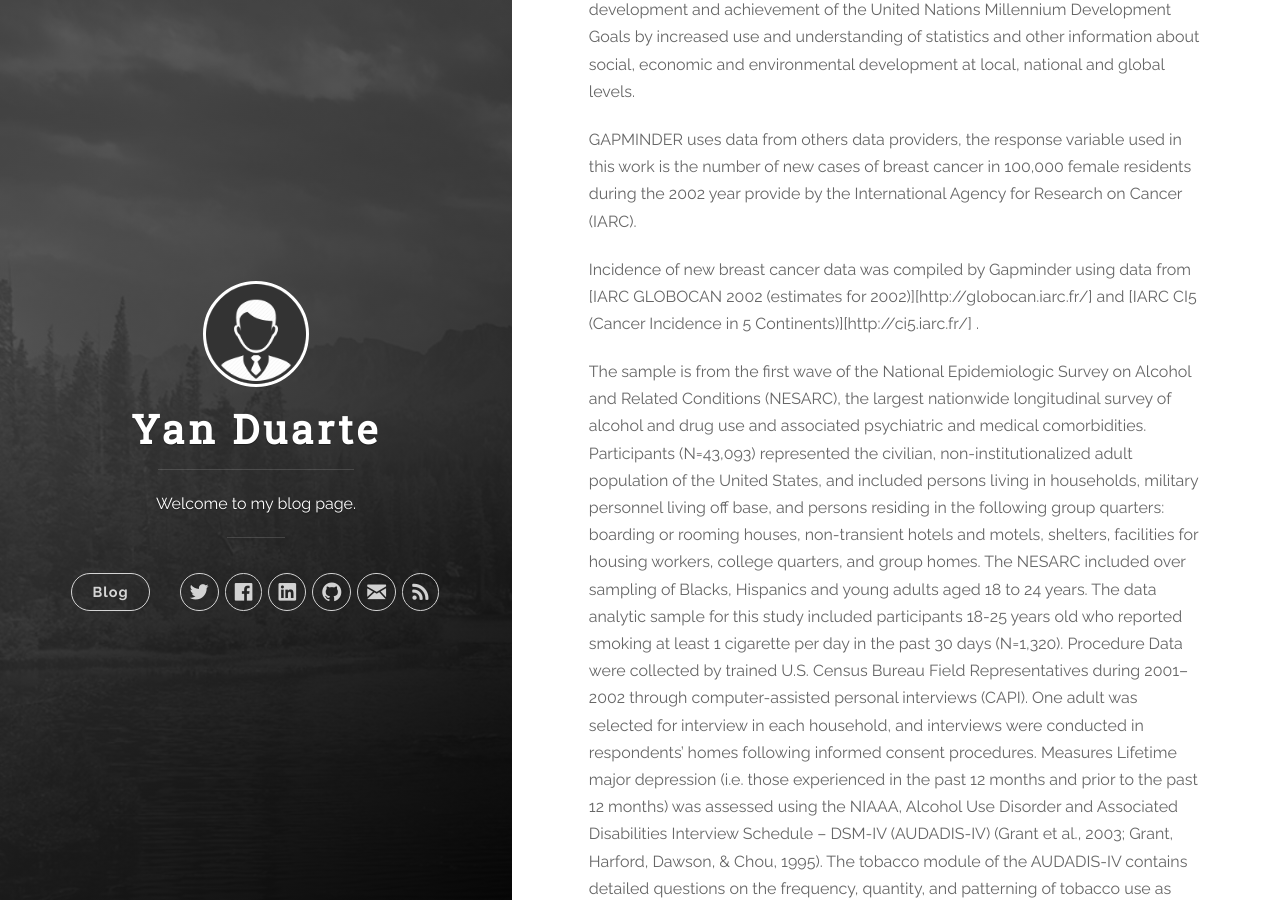
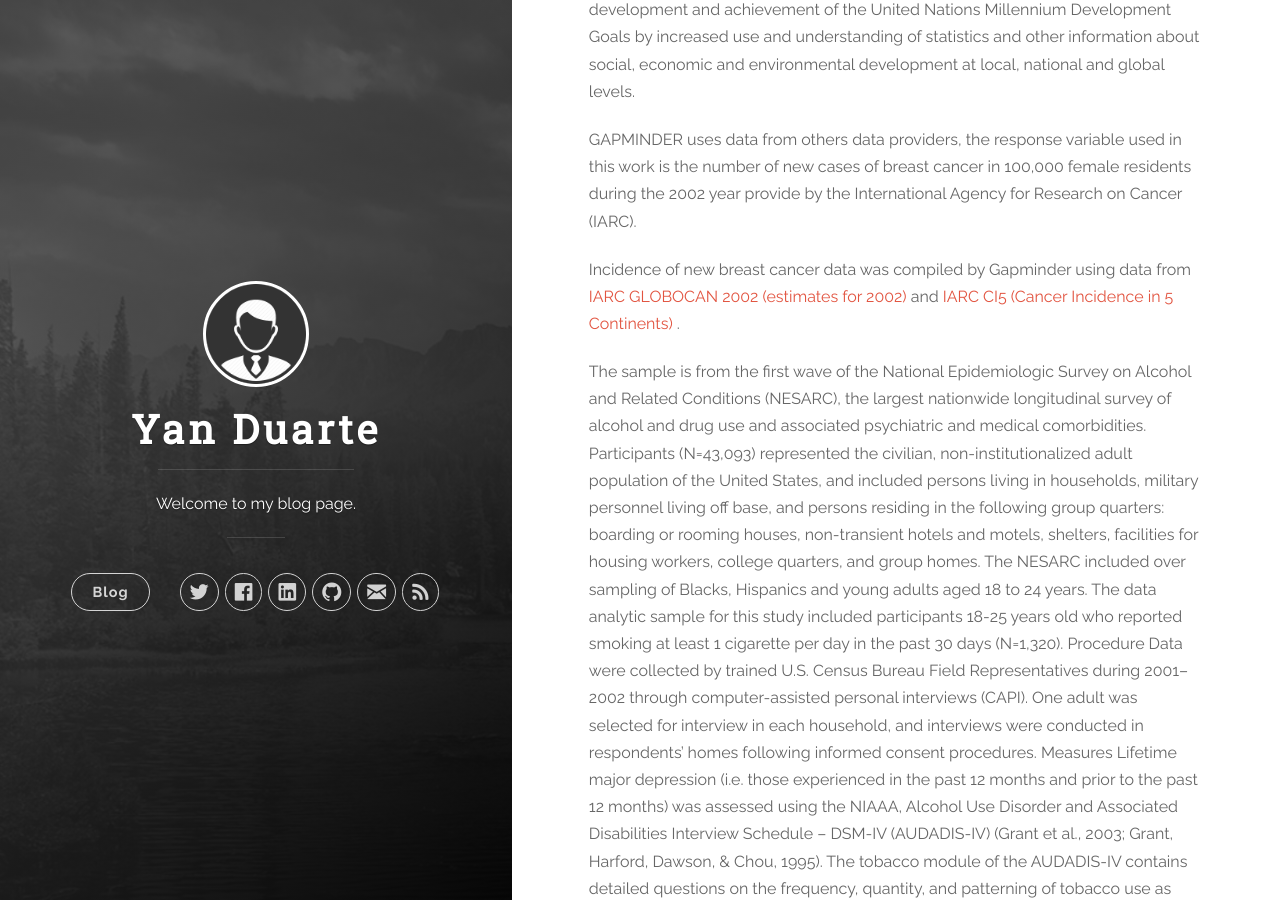
Before and after one commit to yan-duarte/yan-duarte.github.io, a Jekyll site: the page built from _posts/2016-09-01-RMP-Assignment1.md, in a window 1280 px wide and 900 px high, scrolled down 399 px. Built offline with Jekyll 4.4.1, drawn with Linux system fonts in a browser that asks for light colours; nearby versions of some CDN libraries.

Commit message:
Updated 2016-09-01-RMP-Assignment1.md

```diff
--- a/_posts/2016-09-01-RMP-Assignment1.md
+++ b/_posts/2016-09-01-RMP-Assignment1.md
@@ -19,7 +19,7 @@ The sample is from GAPMINDER a non-profit venture promoting sustainable global d
 
 GAPMINDER uses data from others data providers, the response variable used in this work is the number of new cases of breast cancer in 100,000 female residents during the 2002 year provide by the International Agency for Research on Cancer (IARC).
 
-Incidence of new breast cancer data was compiled by Gapminder using data from [IARC GLOBOCAN 2002 (estimates for 2002)][http://globocan.iarc.fr/] and [IARC CI5 (Cancer Incidence in 5 Continents)][http://ci5.iarc.fr/] .
+Incidence of new breast cancer data was compiled by Gapminder using data from [IARC GLOBOCAN 2002 (estimates for 2002)](http://globocan.iarc.fr/) and [IARC CI5 (Cancer Incidence in 5 Continents)](http://ci5.iarc.fr/) .
 
 
 
```
